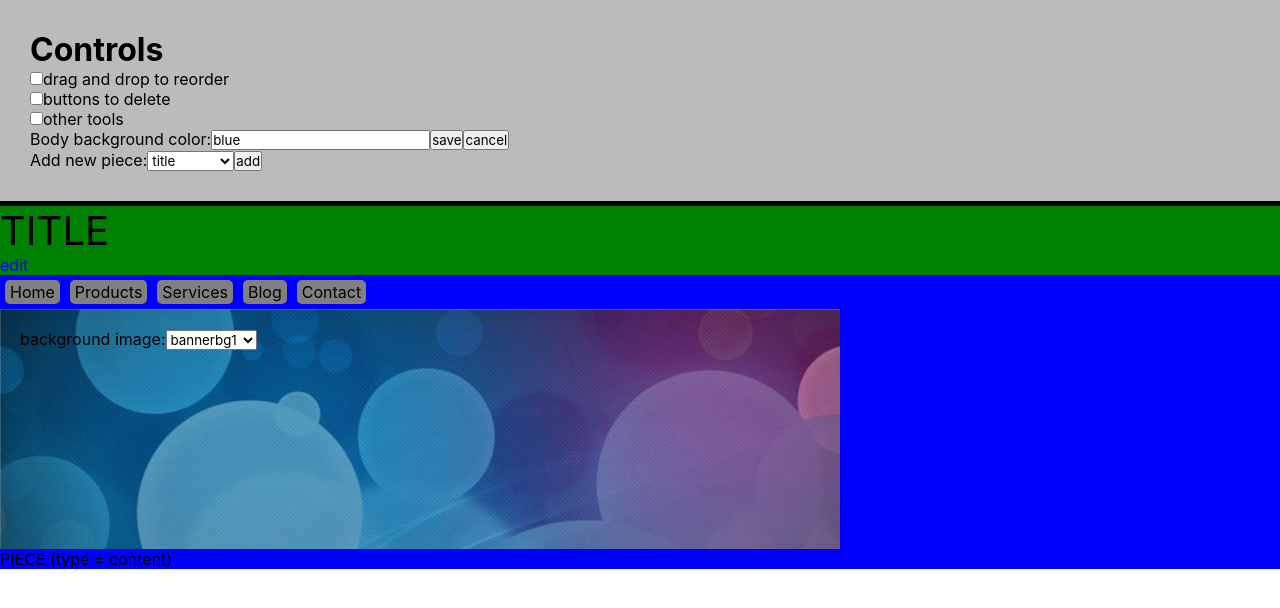
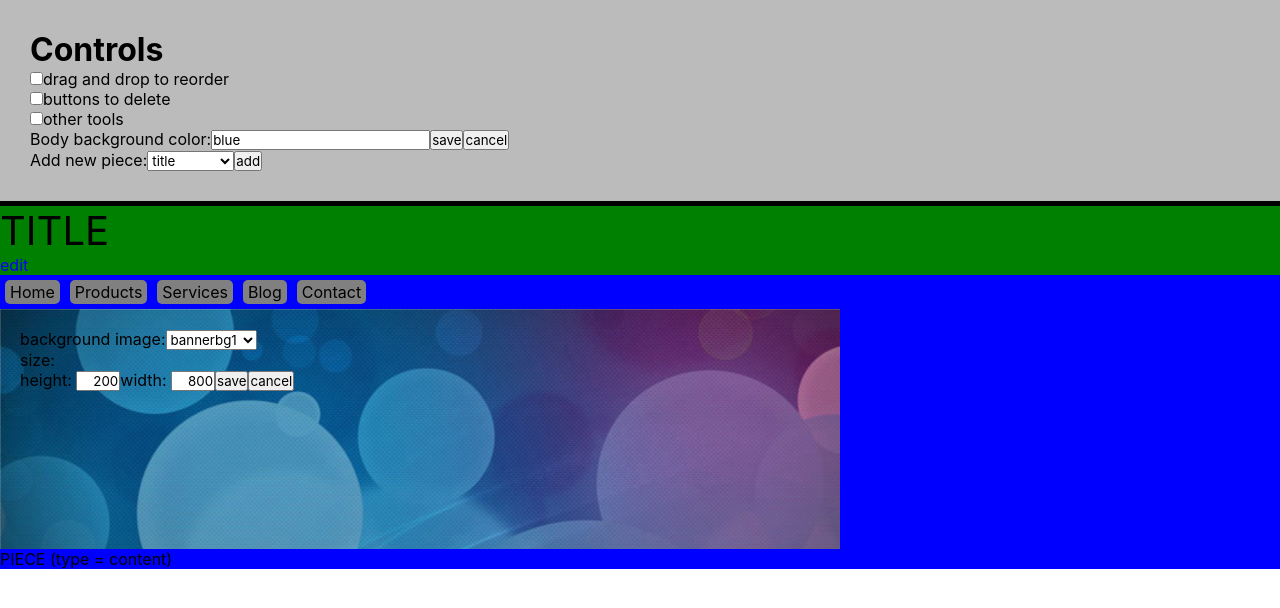
Before and after one commit to bananno/designer, a React (Create React App) app: page / in a window 1280 px wide. Shown: the top 608 px of the page. Built offline with nearby package versions, Linux system fonts and the light colour scheme.

Commit message:
Begin adding a form to edit banner size

```diff
--- a/src/App.css
+++ b/src/App.css
@@ -8,3 +8,8 @@
 #canvas {
   width: 100%;
 }
+
+input.edit-size {
+  width: 40px;
+  text-align: right;
+}
--- /dev/null
+++ b/src/bits/editSize.js
@@ -0,0 +1,14 @@
+import React from 'react';
+
+const editSize = (props) => {
+  return (
+    <div>
+      height: <input className="edit-size" value={props.height}/>
+      width: <input className="edit-size" value={props.width}/>
+      <button>save</button>
+      <button>cancel</button>
+    </div>
+  );
+};
+
+export default editSize;
--- a/src/pieces/banner.js
+++ b/src/pieces/banner.js
@@ -1,5 +1,6 @@
 import React from 'react';
 import ImageSelector from '../bits/imageSelector.js';
+import EditSize from '../bits/editSize.js';
 
 const banner = (props) => {
   let className = 'piece banner';
@@ -32,6 +33,9 @@ const banner = (props) => {
       <div style={pieceStyle}>
         background image:
         <ImageSelector current={currentImage} change={changeBackground}/>
+        <br/>
+        size:
+        <EditSize width={props.piece.width} height={props.piece.height}/>
       </div>
       {props.children}
     </div>
```
